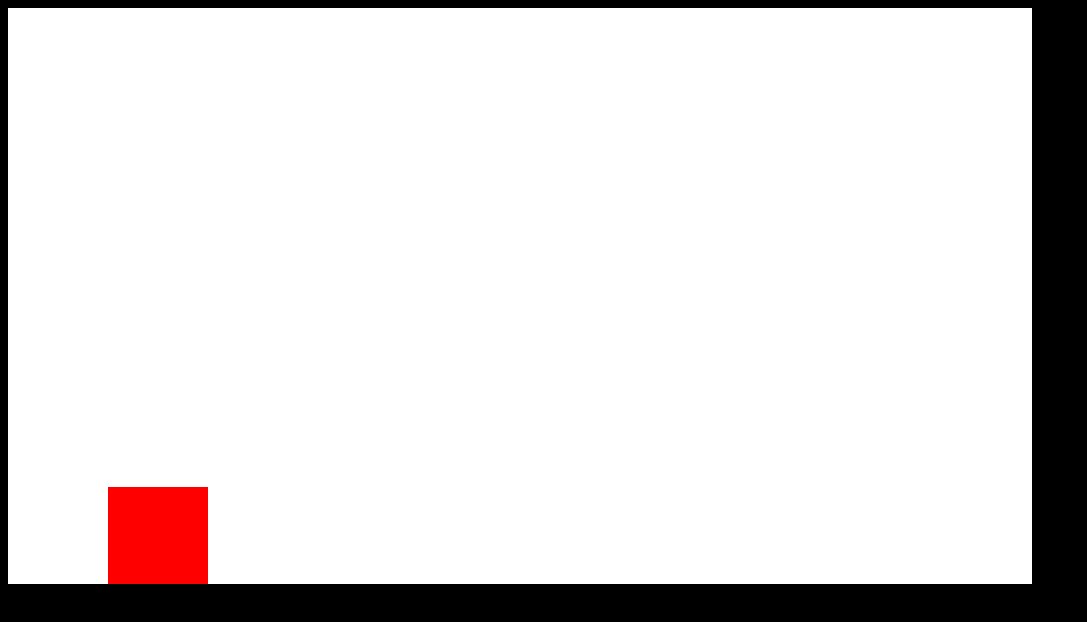
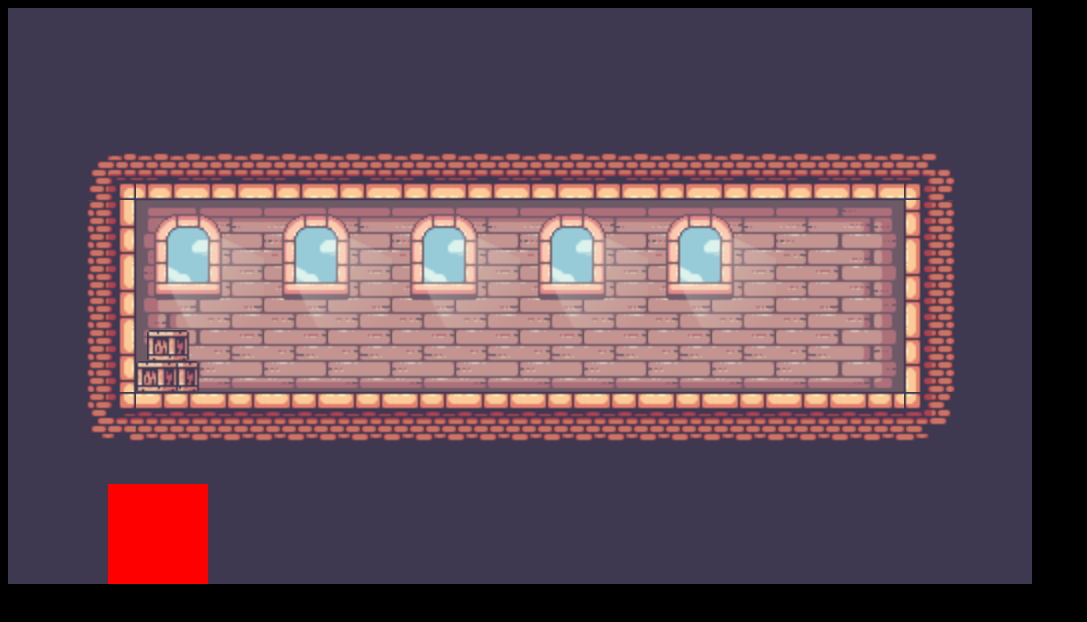
Before and after one commit to ZS041/dungeonscroller, a plain HTML site: page index.html in a window 1280 px wide. Shown: the whole page, without its empty margins (0-1087 px from the left). Drawn offline with Linux system fonts and the light colour scheme.

Commit message:
feature: player movement, refactor event listeners

```diff
--- a/index.html
+++ b/index.html
@@ -13,5 +13,7 @@
 
 
 </canvas>
+<script src="js/classes/Sprite.js"></script>
+<script src="js/eventListeners.js"></script>
 <script src="js/classes/Player.js"></script>
 <script src="index.js"></script>
--- a/index.js
+++ b/index.js
@@ -6,17 +6,42 @@
 
 
 
+
+
+const backgroundLevel1 = new Sprite({
+    position:{
+        x:0,
+        y:0,
+    },
+    imageSrc:'./img/backgroundLevel1.png'
+})
+
     const player = new Player()
 
 
 
-    //let bottom = y+100
+ const keys = {
+    w:{
+        pressed:false
+    },
+    a:{
+        pressed:false
+    },
+    d:{
+        pressed:false
+    }
+ }
 
 
     function animate(){
         window.requestAnimationFrame(animate)
-        c.fillStyle = 'white';
-        c.fillRect(0,0,canvas.width, canvas.height)
+
+        backgroundLevel1.draw()
+
+
+        player.velocity.x=0
+        if(keys.d.pressed)player.velocity.x=5
+        else if (keys.a.pressed) player.velocity.x=-5
 
         player.draw()
         player.update()
--- a/js/classes/Player.js
+++ b/js/classes/Player.js
@@ -24,11 +24,13 @@ class Player {
     }
 
     update(){
+        this.position.x+=this.velocity.x
         this.position.y+=this.velocity.y
+        this.sides.bottom = this.position.y+this.height
         //above bottom of canvas
         if (this.sides.bottom + this.velocity.y < canvas.height){
             this.velocity.y+=this.gravity
-            this.sides.bottom = this.position.y+this.height
+
         }else{
             this.velocity.y=0
         }
--- /dev/null
+++ b/js/classes/Sprite.js
@@ -0,0 +1,15 @@
+class Sprite {
+    constructor({position, imageSrc}){
+    this.position=position
+    this.image = new Image()
+    this.image.onload = () => {
+    this.loaded = true
+    }
+    this.image.src = imageSrc
+    this.loaded = false
+    }
+    draw(){
+        if(!this.loaded) return
+        c.drawImage(this.image,this.position.x, this.position.y )
+    }
+}
--- /dev/null
+++ b/js/eventListeners.js
@@ -0,0 +1,31 @@
+window.addEventListener('keydown',(event)=>{
+    switch(event.key){
+        case'w':
+        if(player.velocity.y === 0) player.velocity.y=-20
+        break;
+        case'a':
+        keys.a.pressed = true
+        break
+
+        case'd':
+        keys.d.pressed=true
+        break
+
+
+    }
+})
+
+window.addEventListener('keyup',(event)=>{
+    switch(event.key){
+
+        case'a':
+        keys.a.pressed = false
+        break
+
+        case'd':
+        keys.d.pressed = false
+        break
+
+
+    }
+})
```
